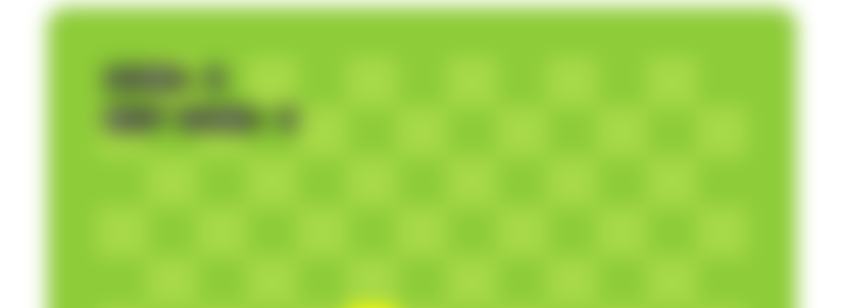
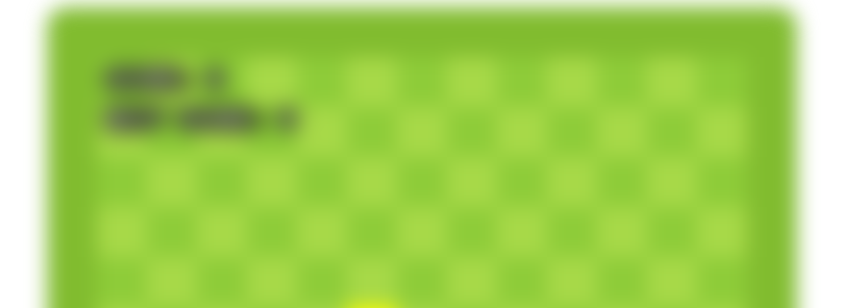
Before and after one commit to ententapl2/Schlange, a plain HTML site: page index.html in a window 1280 px wide. Shown: the part 73-381 px from the top of the page, without its empty margins (218-1061 px from the left). Drawn offline with Linux system fonts and the light colour scheme; a web font is replaced by a local one.

Commit message:
04c little

```diff
--- a/styles.css
+++ b/styles.css
@@ -6,7 +6,7 @@ body {
 
 #gameFrame {
 
-    background-color : #8ecc39;
+    background-color : #81bc2f;
     filter: blur(10px);
 
     padding:50px;
```
